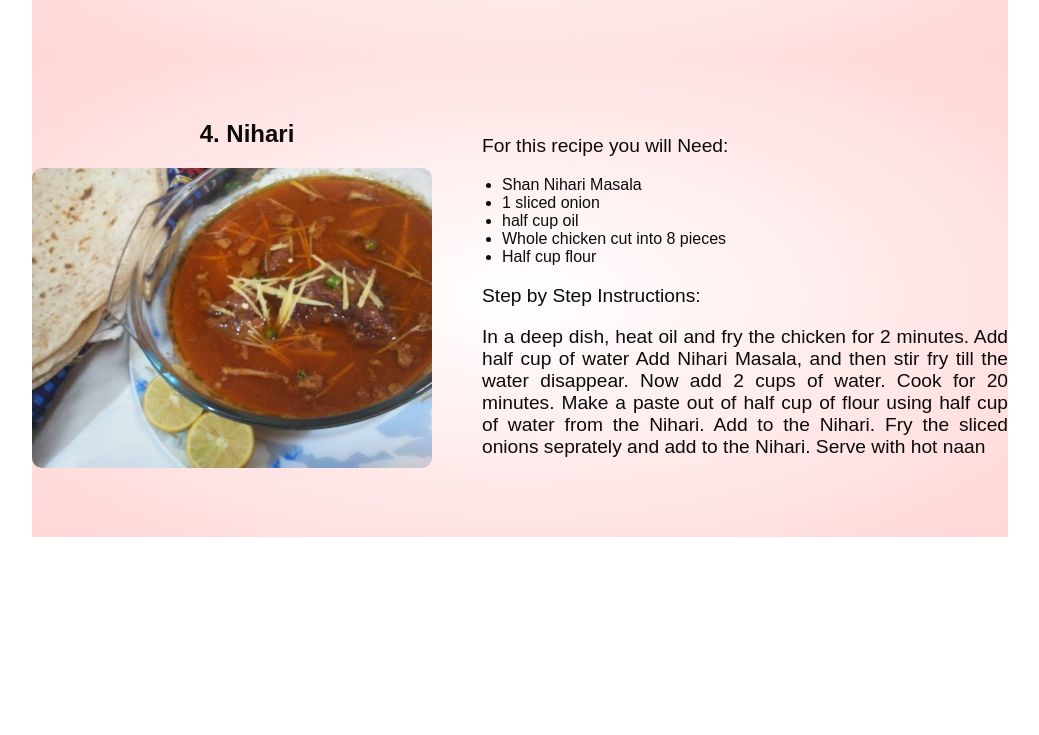
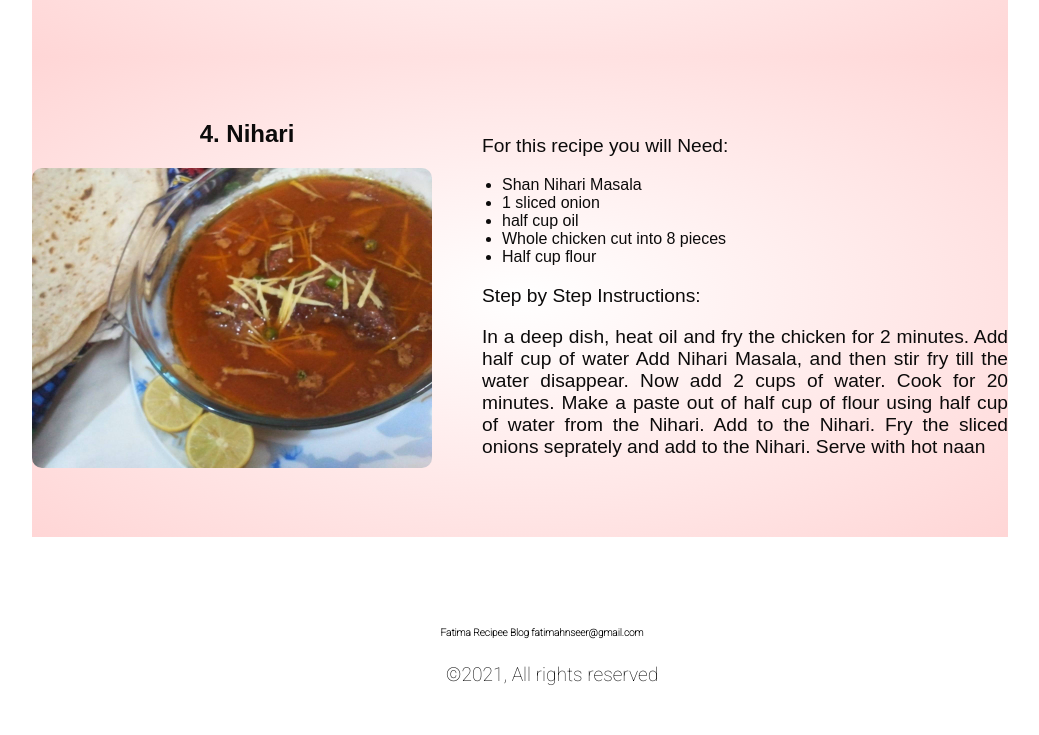
Before and after one commit to OLD-itdev160-sp2022/fatima-jan-p1, a plain HTML site: page index.html in a window 1280 px wide. Shown: the part 1657-2392 px from the top of the page, without its empty margins (98-1137 px from the left). Before the commit the page ends 2194 px from the top, so only its background shows below. Drawn offline with Linux system fonts and the light colour scheme.

Commit message:
Completed Project-1

```diff
--- a/css/master.css
+++ b/css/master.css
@@ -1,5 +1,5 @@
 body{
-    font-family: 'Open Sans', sans-serif;
+    font-family: 'Roboto', sans-serif;
     margin : auto 30px;
 
 }
@@ -56,3 +56,13 @@ p {
     font-size: larger;
     padding-left: 20px;
 }
+footer{
+	width: 100%;
+	text-align: center;
+	padding: 30px 0;;
+}
+footer h4{
+	margin-bottom: 25px;
+	margin-top: 60px;
+	font-size: 10px;
+}
--- a/index.html
+++ b/index.html
@@ -112,6 +112,13 @@
             </section>
         </div>
     </main>
+    <footer>
+        <section>
+        <h4 id="footer-name"></h4>
+        <p>&copy;2021, All rights reserved</p>
+        <p id="email"> <!--email address is projected by script--></p>
+        </section>
+    </footer>
 
     <script src="js/script.js"></script>
 </body>
--- a/js/script.js
+++ b/js/script.js
@@ -79,3 +79,11 @@
     writePackageInfo(nihari);
 
 }());
+//Footer Output not using IIFE//
+var user = 'Fatima Recipee Blog ';
+var email = ' fatimahnseer@gmail.com';
+
+var info = user + email;
+var infoEl = document.getElementById('footer-name');
+
+infoEl.textContent = info;
```
